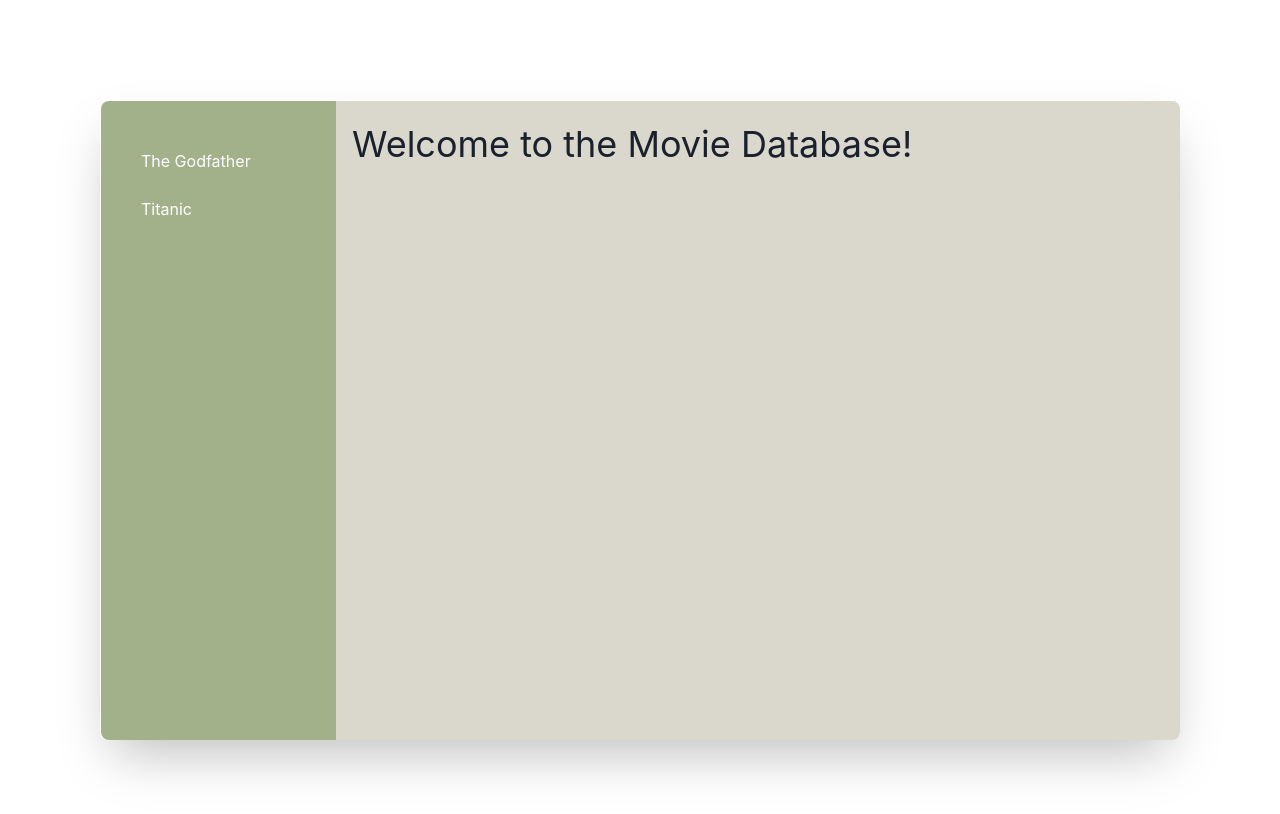
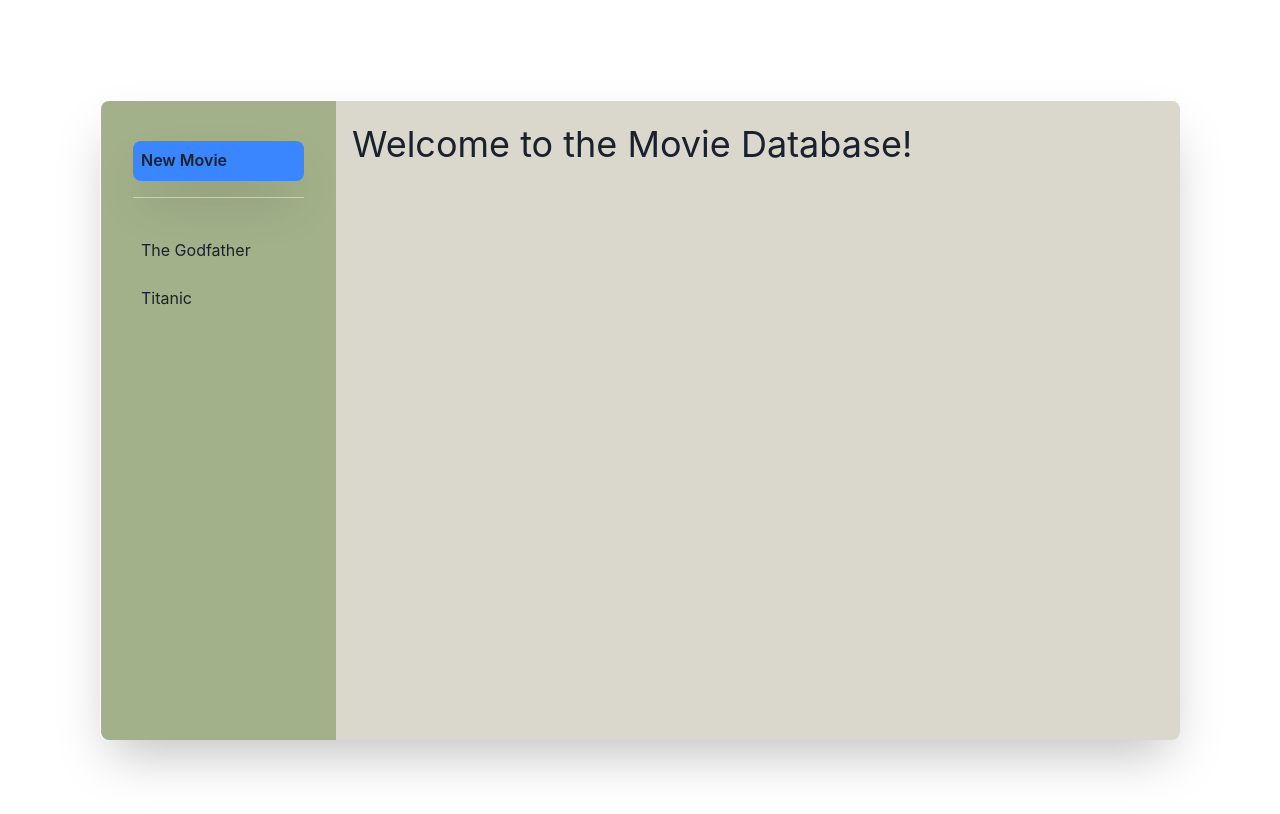
Before and after one commit to rrajath/dev-adventures-001, a React (Create React App) app: page / in a window 1280 px wide. Shown: the top 814 px of the page. Built offline with nearby package versions, Linux system fonts and the light colour scheme.

Commit message:
refactor movie list to its own component

```diff
--- /dev/null
+++ b/src/routes/movieList.tsx
@@ -0,0 +1,27 @@
+import { Box } from '@chakra-ui/react';
+import React from 'react';
+import { Movie } from '../utils/types';
+import { NavLink } from 'react-router-dom';
+
+interface MovieListProps {
+  movies: Movie[];
+}
+
+export default function MovieList({ movies }: MovieListProps) {
+  return (
+    <Box>
+      { movies.length === 0 ?
+        <Box textAlign={'center'} mt={8}>No Movies</Box> :
+        movies.map((movie: any) => (
+          <NavLink
+          key={movie.id}
+          to={`/movies/${movie.id}`}
+          className={({ isActive }) => (isActive ? 'active' : '')}
+          >
+            {movie.title}
+          </NavLink>
+        ))
+      }
+    </Box>
+  );
+}
--- a/src/routes/sidebar.tsx
+++ b/src/routes/sidebar.tsx
@@ -1,7 +1,8 @@
 import React from 'react';
 import { getMovies } from '../utils/movies';
-import { NavLink, useLoaderData } from 'react-router-dom';
-import { Box } from '@chakra-ui/react';
+import { Form, NavLink, redirect, useLoaderData, useSubmit } from 'react-router-dom';
+import { Box, Button, Divider } from '@chakra-ui/react';
+import MovieList from './movieList';
 
 export function loader() {
   return getMovies();
@@ -10,18 +11,12 @@ export function loader() {
 export default function Sidebar() {
   const movies: any = useLoaderData();
   return (
-    <Box color={'white'} p={4} id='sidebar'>
-      { movies.length === 0 ?
-      <div>No Movies</div> :
-      movies.map((movie: any) => (
-        <NavLink
-        key={movie.id}
-        to={`/movies/${movie.id}`}
-        className={({ isActive }) => (isActive ? 'active' : '')}
-        >
-          {movie.title}
-        </NavLink>
-      ))}
+    <Box p={4} id='sidebar'>
+      <Button as={NavLink} to={'/movies/new'} shadow={'2xl'} color={'white'} background={'#3a86ff'}>
+        New Movie
+      </Button>
+      <Divider mt={4} mb={8}/>
+      <MovieList movies={movies} />
     </Box>
   );
 }
```
